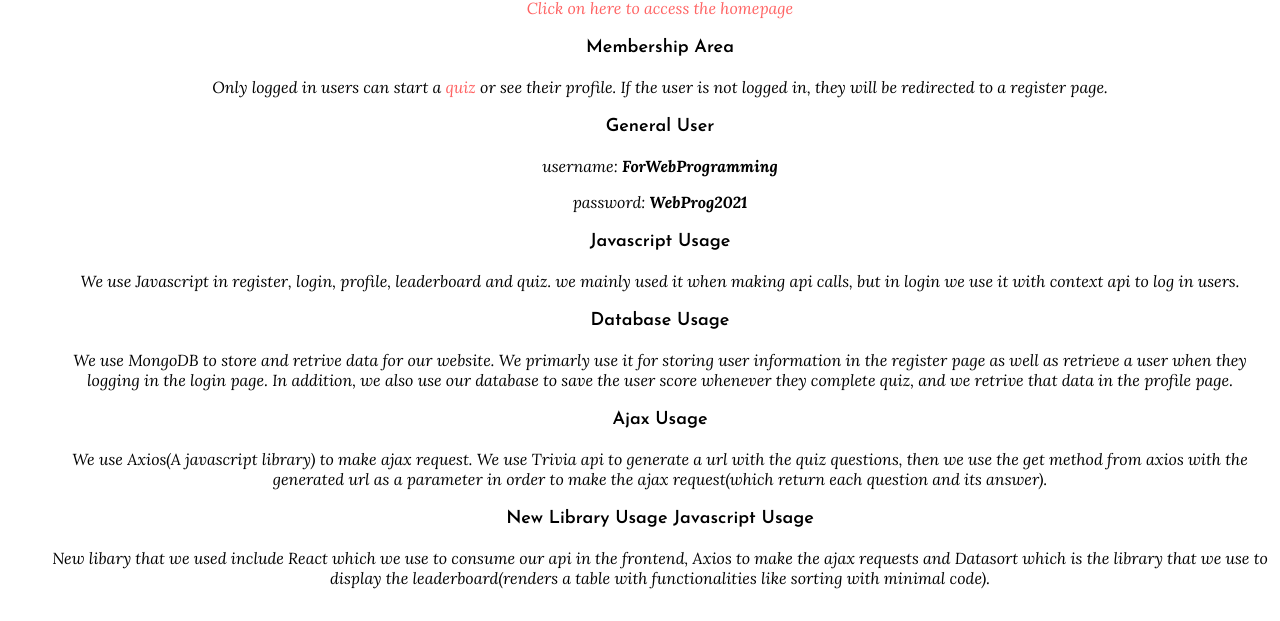
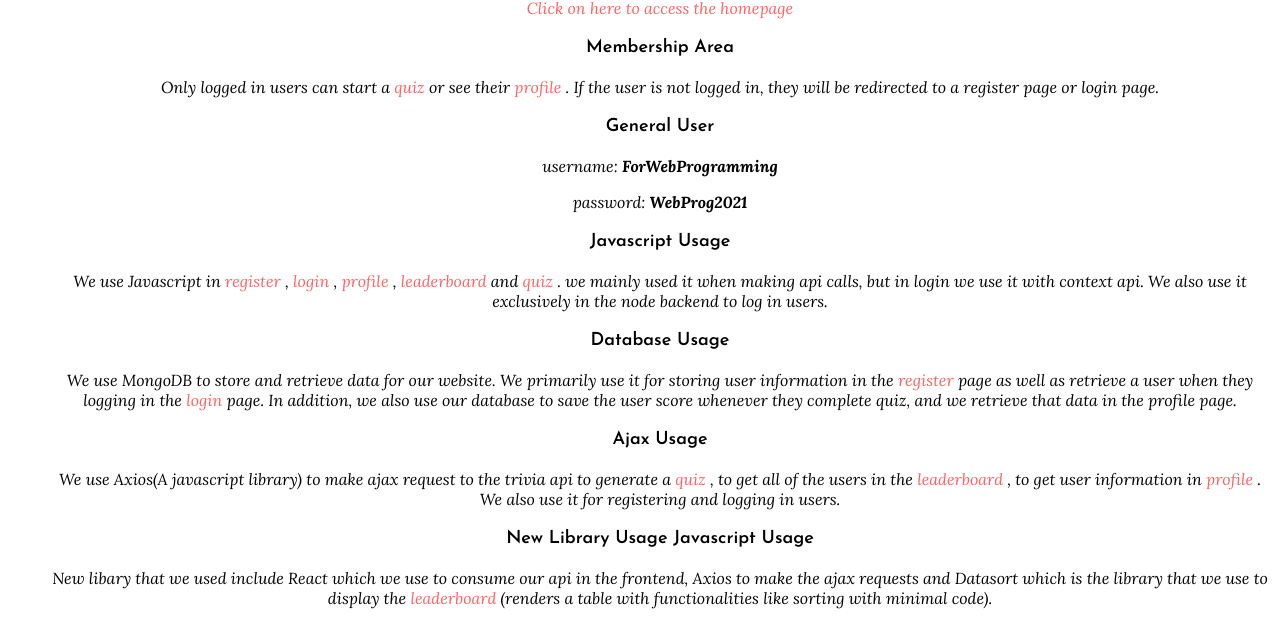
Before and after one commit to Christopherdu65/okaericlub-client, a React (Create React App) app: page /checklist in a window 1280 px wide. Shown: the part 328-949 px from the top of the page. Built offline with nearby package versions, Linux system fonts and the light colour scheme.

Commit message:
minor fix v4

```diff
--- a/src/pages/about/About.jsx
+++ b/src/pages/about/About.jsx
@@ -10,7 +10,7 @@ export default function About() {
             <p className="itemText">I am building this webstie as my final project for my web programing class.</p>
             <p className="itemText">I like anime obviously, but I am also into baseball and I can sing a thing or two in French(maybe I should have added my soundcloud here).</p>
             <li className="item_name">What and Why</li>
-            <p className="itemText">My website is an anime trivia. Each quiz consists of ten questions chosen randomly from a trivia api. After each party, the user can go on the leaderboard to see how they fare against the competiiton
+            <p className="itemText">My website is an anime trivia. Each quiz consists of ten questions chosen randomly from a trivia api. After each quiz, the user can go on the leaderboard to see how they fare against the competiiton
             </p>
             <p className="itemText">I chose this because I believed it was a project that was going to make me learn new things without too much complexity.
             I also believe it is fun enough and it can provide a great experience to anyone.
--- a/src/pages/checklist/Checklist.jsx
+++ b/src/pages/checklist/Checklist.jsx
@@ -15,27 +15,26 @@ export default function Checklist() {
                 <Link className = "check-link" to ="/"> <p className="itemText">Click on here to access the homepage
                 </p></Link>
                 <li className="item_name">Membership Area</li>
-                <p className="itemText">Only logged in users can start a <Link className = "check-link" to="/quiz"> quiz </Link>or see their profile. If the user is not logged in, they will be redirected to a register page.
+                <p className="itemText">Only logged in users can start a <Link className = "check-link" to="/quiz"> quiz </Link>or see their <Link className = "check-link" to="/profile"> profile </Link>. If the user is not logged in, they will be redirected to a register page or login page.
                 </p>
                 <li className="item_name">General User</li>
                 <p className="itemText">username: <strong>ForWebProgramming</strong></p>
                 <p className="itemText">password: <strong>WebProg2021</strong></p>
                 <li className="item_name">Javascript Usage</li>
-                <p className="itemText">We use Javascript in register, login, profile, leaderboard and quiz. we mainly used it when making api calls, but in login we use it with context api
+                <p className="itemText">We use Javascript in <Link className = "check-link" to="/register"> register </Link>, <Link className = "check-link" to="/login"> login </Link>, <Link className = "check-link" to="/profile"> profile </Link>, <Link className = "check-link" to="/leaderboard"> leaderboard </Link> and <Link className = "check-link" to="/quiz"> quiz </Link>. we mainly used it when making api calls, but in login we use it with context api. We also use it exclusively in the node backend
                 to log in users.
                 </p>
                 <li className="item_name">Database Usage</li>
-                <p className="itemText">We use MongoDB to store and retrive data for our website. We primarly use it for storing user information in the register page as well as retrieve a user when they logging in
-                    the login page. In addition, we also use our database to save the user score whenever they complete quiz, and we retrive that data in the profile page.
+                <p className="itemText">We use MongoDB to store and retrieve data for our website. We primarily use it for storing user information in the <Link className = "check-link" to="/register"> register </Link> page as well as retrieve a user when they logging in
+                    the <Link className = "check-link" to="/login"> login </Link> page. In addition, we also use our database to save the user score whenever they complete quiz, and we retrieve that data in the profile page.
                 </p>
                 <li className="item_name">Ajax Usage</li>
                 <p className="itemText">
-                    We use Axios(A javascript library) to make ajax request. We use Trivia api to generate a url with the quiz questions, then we use the get method from axios with the generated url
-                    as a parameter in order to make the ajax request(which return each question and its answer).
+                    We use Axios(A javascript library) to make ajax request to the trivia api to generate a <Link className = "check-link" to="/quiz"> quiz </Link>, to get all of the users in the <Link className = "check-link" to="/leaderboard"> leaderboard </Link>, to get user information in <Link className = "check-link" to="/profile"> profile </Link>. We also use it for registering and logging in users.
                 </p>
                 <li className="item_name">New Library Usage Javascript Usage</li>
                 <p className="itemText">
-                    New libary that we used include React which we use to consume our api in the frontend, Axios to make the ajax requests and Datasort which is the library that we use to display the leaderboard(renders a table with functionalities like sorting with minimal code).
+                    New libary that we used include React which we use to consume our api in the frontend, Axios to make the ajax requests and Datasort which is the library that we use to display the <Link className = "check-link" to="/leaderboard"> leaderboard </Link>(renders a table with functionalities like sorting with minimal code).
                 </p>
             </ul>
         </div>
--- a/src/pages/description/Description.jsx
+++ b/src/pages/description/Description.jsx
@@ -6,14 +6,14 @@ export default function Description() {
             <div className="checklistTitle">Description</div>
             <ul className="checklist_Item">
                 <li className="item_name">Who is this for?</li>
-                <p className="itemText">I didn't really make this for anyone in mind expect myself lol. I guess since it mainly covers anime, this might just target people that watch anime or read mangas.
+                <p className="itemText">I didn't really make this for anyone in mind expect myself lol. I guess since it mainly covers anime, this might just target people that watch anime or read manga.
                 </p>
                 <li className="item_name">Why this?</li>
                 <p className="itemText">I have played anime quizzes before with friends, and it was a great experience for the most part. I wanted to reproduce that experience but for a solo player. I don't think it is as fun as I wanted it to be, and well the questions are kind of hard, but using trivia api to generate the questions was the most obvious choice here as it just provided so much benefits, and allowed me to focus on other things.
                 </p>
                 <li className="item_name">What should I do?</li>
                 <p className="itemText"><strong>Give it a try and Have fun!!!</strong></p>
-                <p className="itemText">sidenote: Watch Lupin, it's great</p>
+                <p className="itemText">Side note: Watch Lupin, it's great</p>
 
             </ul>
         </div>
```
